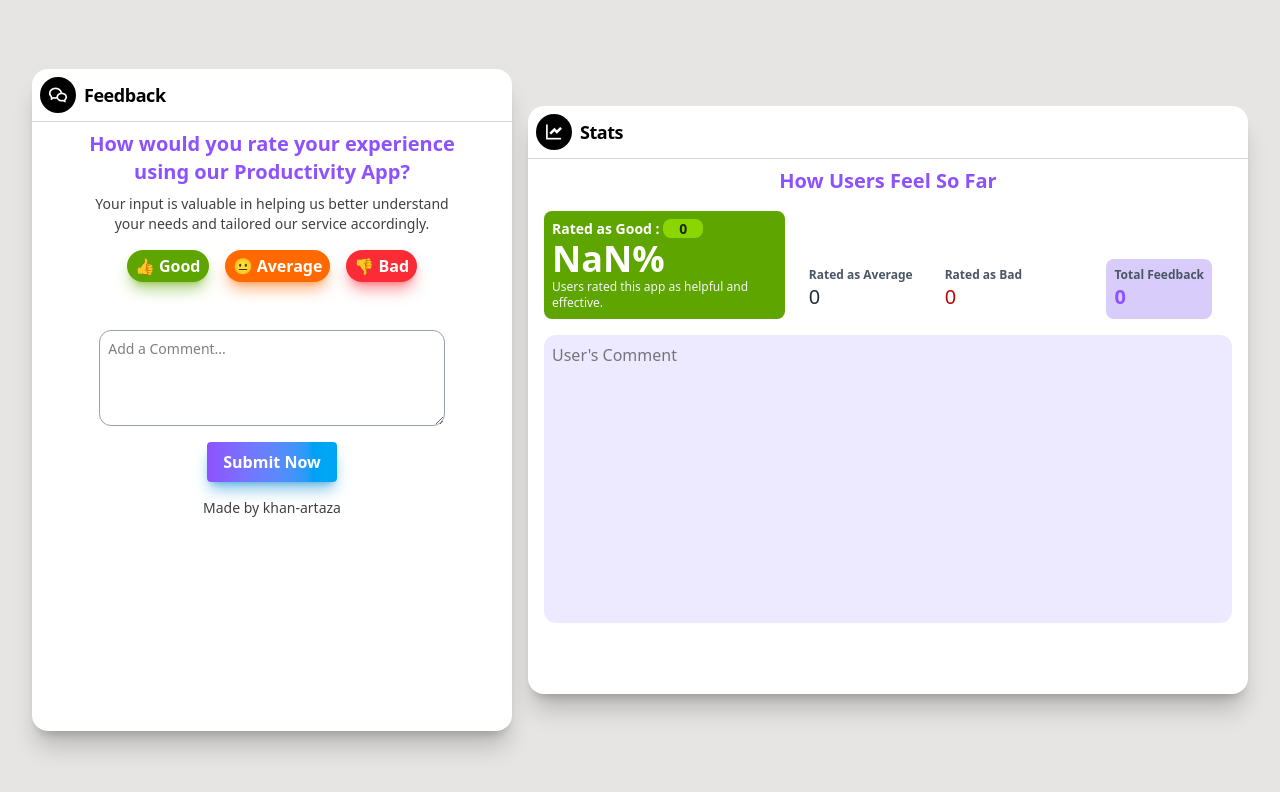
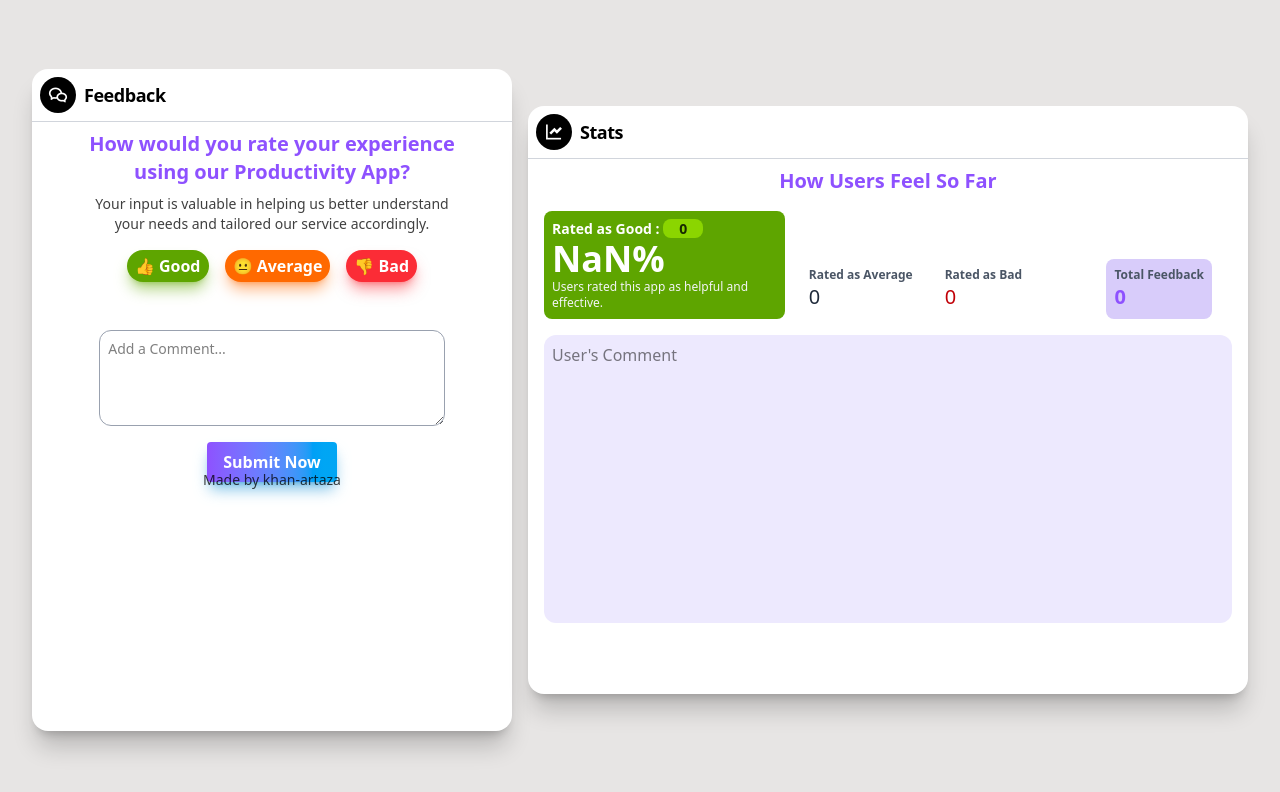
Before and after one commit to khan-artaza/feedbackApplication, a React (Vite) app: page / in a window 1280 px wide. Shown: the top 792 px of the page. Built offline with nearby package versions, Linux system fonts and the light colour scheme.

Commit message:
position-fixed

```diff
--- a/src/components/FeedBackForm.jsx
+++ b/src/components/FeedBackForm.jsx
@@ -53,7 +53,7 @@ const FeedBackForm = ({ dataArr, setDataArr, numOfGood, numOfBad, numOfAvg, setN
   return (
     <form
       onSubmit={handleSubmit(submitHandler)}
-      className="w-full py-2 px-6 flex flex-col justify-center items-center gap-4"
+      className="w-full py-2 px-6 flex flex-col justify-center items-center gap-4 relative"
     >
       <div className="flex justify-center items-center gap-4">
         <button
@@ -97,7 +97,7 @@ const FeedBackForm = ({ dataArr, setDataArr, numOfGood, numOfBad, numOfAvg, setN
         value="Submit Now"
         className="bg-gradient-to-r from-violet-500 via-30% to-sky-500 to-90% p-2 text-white font-bold cursor-pointer rounded w-[30%] shadow-lg shadow-sky-600/50 active:scale-[0.95]"
         />
-        <h2 className="text-sm opacity-75">Made by khan-artaza</h2>
+        <h2 className="text-sm opacity-75 absolute bottom-0">Made by khan-artaza</h2>
     </form>
   );
 };
```
